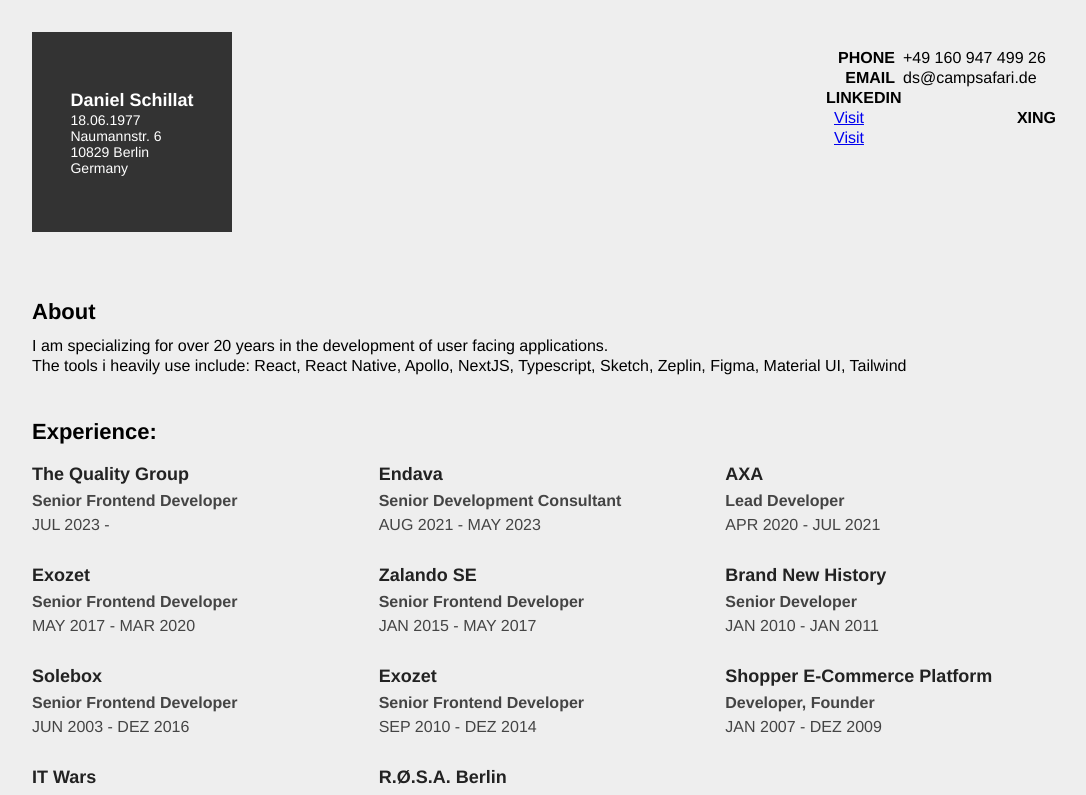
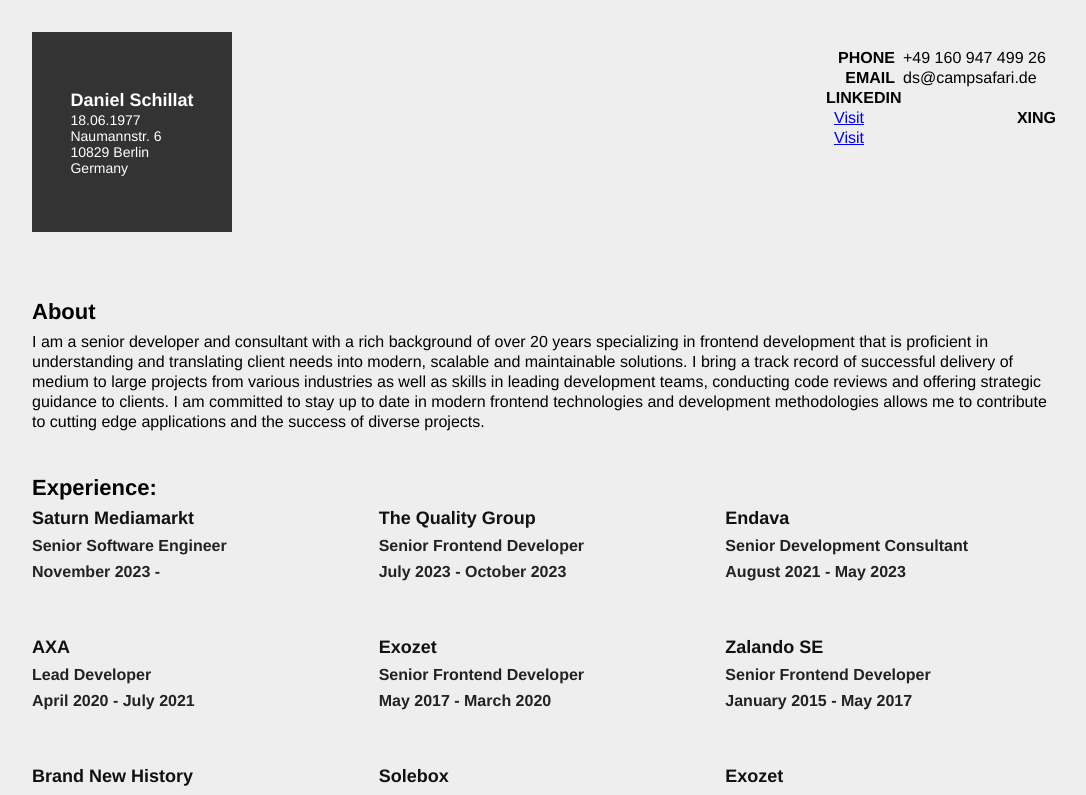
Before and after one commit to campsafari/campsafari.github.io, a React (Create React App) app: page / in a window 1280 px wide. Shown: the top 795 px of the page, without its empty margins (96-1182 px from the left). Built offline with nearby package versions, Linux system fonts and the light colour scheme; a web font is replaced by a local one.

Commit message:
chore: update data and add some more details

```diff
--- a/package.json
+++ b/package.json
@@ -4,8 +4,9 @@
   "private": true,
   "homepage": "http://campsafari.github.io",
   "dependencies": {
-    "react": "^16.14.0",
-    "react-dom": "^16.14.0"
+    "react": "^18.2.0",
+    "react-dom": "^18.2.0",
+    "react-markdown": "^9.0.1"
   },
   "scripts": {
     "start": "react-scripts start",
--- a/src/App.js
+++ b/src/App.js
@@ -1,124 +1,130 @@
-import React from 'react'
-import './App.scss'
-import Portfolio from './data'
-import ItemGrid from './components/item-grid'
-import Item from './components/item'
+import React from "react";
+import "./App.scss";
+import Portfolio from "./data";
+import ItemGrid from "./components/item-grid";
+import Item from "./components/item";
 
-const months = [
-    'JAN',
-    'FEB',
-    'MAR',
-    'APR',
-    'MAY',
-    'JUN',
-    'JUL',
-    'AUG',
-    'SEP',
-    'OKT',
-    'NOV',
-    'DEZ',
-]
+function formatDate(datestr) {
+  if (datestr) {
+    const parts = datestr.split(".");
+    const date = new Date(Date.UTC(parts[2], parts[1] - 1, parts[0]));
 
-function formatDate( datestr ) {
-    if ( datestr ) {
-        const parts = datestr.split('.');
-        const date = new Date( Date.UTC(parts[2],parts[1]-1, parts[0]) )
-        return `${ months[date.getMonth()] } ${ date.getFullYear() }`
+    return Intl.DateTimeFormat("en-US", {
+      month: "long",
+      year: "numeric",
+    }).format(date);
   }
-    return ''
+  return "";
 }
-
 
 function App() {
   return (
     <div className="app horizontal-pad-large">
-            <section className="section bottom-space-xlarge flex-container flex-dir-row  flex-justify-space-between">
-                <div className={ 'info-box bottom-space-large right-space-small' }>
+      <section className="section bottom-space-xlarge flex-container flex-dir-row flex-justify-space-between">
+        <div className={"info-box bottom-space-large right-space-small"}>
           <div>
-                        <h2 className={ 'info-name' }>{ Portfolio.info.name }</h2>
-                        <div>{ Portfolio.info.date }</div>
-                        <div>{ Portfolio.info.address }</div>
-                        <div>{ Portfolio.info.zip } { Portfolio.info.city }</div>
-                        <div>{ Portfolio.info.country }</div>
+            <h2 className={"info-name"}>{Portfolio.info.name}</h2>
+            <div>{Portfolio.info.date}</div>
+            <div>{Portfolio.info.address}</div>
+            <div>
+              {Portfolio.info.zip} {Portfolio.info.city}
+            </div>
+            <div>{Portfolio.info.country}</div>
           </div>
         </div>
-                <div className={'text-small align-self-end'}>
+        <div className="text-small">
           <dl>
             <dt>PHONE</dt>
-                        <dd>{ Portfolio.info.phone }</dd>
+            <dd>{Portfolio.info.phone}</dd>
             <dt>EMAIL</dt>
-                        <dd>{ Portfolio.info.email }</dd>
+            <dd>{Portfolio.info.email}</dd>
             <dt>LINKEDIN</dt>
-                        <dd><a href={"https://www.linkedin.com/in/daniel-schillat-a79464100/"} target={'blank'}>Visit</a></dd>
+            <dd>
+              <a
+                href={"https://www.linkedin.com/in/daniel-schillat-a79464100/"}
+                target={"blank"}
+              >
+                Visit
+              </a>
+            </dd>
             <dt>XING</dt>
-                        <dd><a href={"https://www.xing.com/profile/Daniel_Schillat"} target={'blank'}>Visit</a></dd>
+            <dd>
+              <a
+                href={"https://www.xing.com/profile/Daniel_Schillat"}
+                target={"blank"}
+              >
+                Visit
+              </a>
+            </dd>
           </dl>
         </div>
       </section>
 
       <section className="section bottom-space-xlarge">
-                <h2 className={ 'headline-level-1 bottom-space-medium' }>About</h2>
-                <div className={ 'text-small' }>{ Portfolio.info.intro }</div>
-                <div className={ 'text-small' }>{ Portfolio.info.tooling }</div>
+        <h2 className="headline-level-1">About</h2>
+        <div className={"text-small"}>{Portfolio.info.intro}</div>
+        <div className={"text-small"}>{Portfolio.info.tooling}</div>
       </section>
 
       <ItemGrid
-                title={ Portfolio.roles.title }
-                items={ Portfolio.roles.items }
-                renderItem={ ( item, index ) => (
+        title={Portfolio.roles.title}
+        items={Portfolio.roles.items}
+        renderItem={(item, index) => (
           <Item
-                        key={ index }
-                        title={ item.company }
-                        subtitle={ item.role }
-                        date={ `${ formatDate( item.from ) } - ${ formatDate( item.to ) }` }
-                        description={ item.description }
+            key={index}
+            title={item.company}
+            subtitle={item.role}
+            date={`${formatDate(item.from)} - ${formatDate(item.to)}`}
+            description={item.description}
+            responsibilities={item.responsibilities}
+            tools={item.tools}
           />
-                ) }
+        )}
       />
       <ItemGrid
-                title={ Portfolio.projects.title }
-                items={ Portfolio.projects.items }
-                renderItem={ ( item, index ) => (
+        title={Portfolio.projects.title}
+        items={Portfolio.projects.items}
+        renderItem={(item, index) => (
           <Item
-                        key={ index }
-                        title={ item.title }
-                        subtitle={ item.role }
-                        date={ `${ formatDate( item.from ) } - ${ formatDate( item.to ) }` }
-                        details={ 'Tools: ' + item.tools }
-                        description={ item.description }
-                        link={ item.link }
+            key={index}
+            title={item.title}
+            subtitle={item.role}
+            date={`${formatDate(item.from)} - ${formatDate(item.to)}`}
+            details={"Tools: " + item.tools}
+            description={item.description}
+            link={item.link}
           />
-                ) }
+        )}
       />
       <ItemGrid
-                title={ Portfolio.awards.title }
-                items={ Portfolio.awards.items }
-                renderItem={ ( item, index ) => (
+        title={Portfolio.awards.title}
+        items={Portfolio.awards.items}
+        renderItem={(item, index) => (
           <Item
-                        key={ index }
-                        title={ item.title }
-                        subtitle={ item.project }
-                        date={ item.date }
-                        details={ item.description }
+            key={index}
+            title={item.title}
+            subtitle={item.project}
+            date={item.date}
+            details={item.description}
           />
-                ) }
+        )}
       />
       <ItemGrid
         classes="print-only"
-                title={ Portfolio.education.title }
-                items={ Portfolio.education.items }
-                renderItem={ ( item, index ) => (
+        title={Portfolio.education.title}
+        items={Portfolio.education.items}
+        renderItem={(item, index) => (
           <Item
-                        key={ index }
-                        title={ item.title }
-                        subtitle={ item.subtitle }
-                        date={ `${ formatDate( item.from ) } - ${ formatDate( item.to ) }` }
-                        details={ item.description }
+            key={index}
+            title={item.title}
+            subtitle={item.subtitle}
+            date={`${formatDate(item.from)} - ${formatDate(item.to)}`}
+            details={item.description}
           />
-                ) }
+        )}
       />
     </div>
-    )
+  );
 }
 
-export default App
+export default App;
--- a/src/App.scss
+++ b/src/App.scss
@@ -10,7 +10,6 @@
   margin-top: 1cm;
 }
 
-
 .app {
   max-width: 1024px;
   margin: 16px auto;
@@ -19,8 +18,10 @@
   }
 }
 
-
-h1, h2, h3, h4 {
+h1,
+h2,
+h3,
+h4 {
   margin: 0;
 }
 
@@ -48,6 +49,9 @@
   white-space: nowrap;
 }
 
+ul {
+  margin: 0;
+}
 
 dl {
   width: 230px;
@@ -74,11 +78,10 @@
   medium: 16px,
   large: 24px,
   xlarge: 48px,
+  xxlarge: 90px,
 );
 
-
 @each $space, $value in $spacing {
-
   .top-space-#{$space} {
     margin-top: $value;
   }
@@ -149,23 +152,25 @@
   font-size: 22px;
   font-weight: 700;
   line-height: 16px;
+  margin-bottom: 12px;
 
   @media print {
     display: inline-block;
-        break-after: avoid;
-        page-break-after: avoid;
   }
 }
 
 .headline-level-2 {
   font-weight: 700;
   font-size: 18px;
-    color: #222;
+  color: #111;
+  margin-bottom: 8px;
 }
 
 .headline-level-3 {
   font-size: 16px;
   line-height: 16px;
+  margin-bottom: 8px;
+  font-weight: 700;
 }
 
 .headline-level-4 {
@@ -174,9 +179,7 @@
   font-weight: 500;
 }
 
-
 .item-grid {
-
   @media screen {
     margin: 0 -8px;
     display: flex;
@@ -193,14 +196,13 @@
   @media print {
     margin: 0;
     .cell {
-
       display: inline-block;
       break-inside: avoid;
       width: 100%;
       margin-bottom: 8px;
 
       &:after {
-                content: '';
+        content: "";
         display: block;
         height: 0px;
         visibility: hidden;
@@ -219,7 +221,26 @@
   break-inside: avoid;
   font-size: 14px;
   text-align: left;
-    color: #444;
+  color: #222;
+}
+
+.item-title {
+  font-weight: 700;
+  font-size: 18px;
+  color: #111;
+  margin-bottom: 8px;
+}
+
+.item-subtitle {
+  font-weight: 700;
+  font-size: 16px;
+  margin-bottom: 8px;
+}
+
+.item-date {
+  font-weight: 700;
+  font-size: 16px;
+  margin-bottom: 8px;
 }
 
 .info-box {
@@ -237,7 +258,6 @@
   align-items: center;
   color: #fff;
   background: #333;
-
 }
 
 .info-name {
--- a/src/components/item-grid.js
+++ b/src/components/item-grid.js
@@ -1,18 +1,16 @@
-import React from 'react'
+import React from "react";
 
-function ItemGrid( { title, items, renderItem, classes='' } ) {
-    return (
-        <section className={ `section bottom-space-xlarge ${classes}` }>
-            <header className={ 'headline-level-1 bottom-space-large' }>{ title }</header>
-            <div className={ 'item-grid' }>
-                { items.map( ( item, index ) => (
-                    <div className="cell">
-                        {renderItem(item, index)}
-                    </div>
-                ) ) }
-            </div>
-        </section>
-    )
+function ItemGrid({ title, items, renderItem, classes = "" }) {
+  return (
+    <section className={`section bottom-space-xlarge ${classes}`}>
+      <header className="headline-level-1">{title}</header>
+      <div className={"item-grid"}>
+        {items.map((item, index) => (
+          <div className="cell">{renderItem(item, index)}</div>
+        ))}
+      </div>
+    </section>
+  );
 }
 
-export default ItemGrid
+export default ItemGrid;
--- a/src/components/item.js
+++ b/src/components/item.js
@@ -1,23 +1,57 @@
-import React from 'react';
+import React from "react";
+import Markdown from "react-markdown";
 
-function Item ({title, subtitle, date, details, description, link}){
-    return (
-        <div className={'item bottom-space-large'}>
-            <h2 className={'headline-level-2 bottom-space-small'}>{title}</h2>
-            <h3 className={'headline-level-3 bottom-space-small'}>{subtitle}</h3>
-            <div className={'headline-level-4 bottom-space-tiny'}>{date}</div>
-            {details && (
-                <div className={'text-small bottom-space-tiny'}>{details}</div>
-            )}
-            {description && (
-                <div className={'text-small bottom-space-tiny print-only'}>{description}</div>
-            )}
-            {link && (
-                <a className={'item-link'} href={link}>Link</a>
-            )}
-        </div>
-    )
+function Item({
+  title,
+  subtitle,
+  date,
+  details,
+  description,
+  responsibilities,
+  link,
+  tools,
+}) {
+  return (
+    <article className="item bottom-space-xlarge">
+      <h2 className="item-title">{title}</h2>
+      <h3 className="item-subtitle">{subtitle}</h3>
+      <div className="item-date">{date}</div>
+
+      {description && (
+        <>
+          <div className="text-small bottom-space-large print-only">
+            <Markdown>{description}</Markdown>
+          </div>
+        </>
+      )}
+
+      {responsibilities && (
+        <>
+          <h4 className="headline-level-3 bottom-space-medium top-space-medium print-only">
+            Responsibilities:
+          </h4>
+          <div className="text-small bottom-space-large print-only">
+            <Markdown>{responsibilities}</Markdown>
+          </div>
+        </>
+      )}
+      {tools && (
+        <>
+          <h4 className="headline-level-3 bottom-space-small print-only">
+            Technologies:
+          </h4>
+          <div className="text-small bottom-space-small print-only">
+            {tools}
+          </div>
+        </>
+      )}
+      {link && (
+        <a className="item-link" href={link}>
+          Link
+        </a>
+      )}
+    </article>
+  );
 }
 
-
 export default Item;
--- a/src/data.js
+++ b/src/data.js
@@ -1,3 +1,4 @@
+// eslint-disable-next-line import/no-anonymous-default-export
 export default {
   info: {
     name: "Daniel Schillat",
@@ -8,10 +9,11 @@
     city: "Berlin",
     zip: "10829",
     country: "Germany",
-    intro:
-      "I am specializing for over 20 years in the development of user facing applications.",
-    tooling:
-      "The tools i heavily use include: React, React Native, Apollo, NextJS, Typescript, Sketch, Zeplin, Figma, Material UI, Tailwind",
+    intro: `I am a senior developer and consultant with a rich background of over 20 years specializing in frontend development that
+      is proficient in understanding and translating client needs into modern, scalable and maintainable solutions.
+      I bring a track record of successful delivery of medium to large projects from various industries as well as skills in leading development teams, conducting code reviews and offering strategic guidance to clients.
+      I am committed to stay up to date in modern frontend technologies and development methodologies allows me to contribute to cutting edge applications and the success of diverse projects.`,
+    tooling: "",
     phone: "+49 160 947 499 26",
     email: "ds@campsafari.de",
   },
@@ -20,44 +22,86 @@
     title: "Experience:",
     items: [
       {
+        from: "01.11.2023",
+        to: "",
+        role: "Senior Software Engineer",
+        company: "Saturn Mediamarkt",
+        tools:
+          "React, Styled Components, Typescript, ChartJS, Contentful, Apollo Client, Apollo Server, Type-GraphQl, GraphQL Codegen, Storybook, Playwright, Jest",
+        description: "",
+        responsibilities: `
+* Analyzing the existing architecture in terms of code quality, maintainability, performance and developer experience
+* Provide solutions and initiatives to improve the existing code base
+* Analyzing the application for accessibility issues and provide solutions for improvement
+        `,
+      },
+      {
         from: "01.07.2023",
-        to: "",
+        to: "31.10.2023",
         role: "Senior Frontend Developer",
         company: "The Quality Group",
-        description:
-          "Migrating multiple online shops built on different tech stacks to a single code base based on Remix / Shopify Hydrogen.",
+        tools:
+          "Remix, Shopify Oxygen, Shopify Hydrogen, Contentful, RadixUI, Tailwind, Tailwind Variants, Storybook, Playwright, Chromatic, GraphQl, GraphQL Codegen, Typescript",
+        responsibilities: `
+* Migration of multiple online shops built on different tech stacks to a single plattform based on Remix / Shopify Hydrogen & Oxygen
+* Establishment of a robust component base with RadixUI and Tailwind
+* Mentoring colleagues to be more productive with Remix, GraphQl, Tailwind and Contentful
+`,
       },
       {
         from: "01.08.2021",
         to: "31.05.2023",
         role: "Senior Development Consultant",
         company: "Endava",
-        description:
-          "I was hired to guide and lead a team for a german video streaming platform. The platform consists of multiple REST apis, a graphql backend and the frontend was built with NextJs and Apollo. My responsibilities were backend & frontend coding, UX and development consulting, creating user flows in figma, project management, writing user stories for new features, validating feature requests made by the client and mentoring other developers in the team.",
+        tools:
+          "NextJS, Apollo Server, Apollo Client, Tailwind, REST, CSS, VideoJS, OvermindJS, Storybook, Jest, NextAuth, Socket.io, HeadlessUI, ReactSpring, GraphQl Codegen, MSW, Typescript, React Admin, React Testing Library",
+        responsibilities: `
+* Guiding, mentoring and leading of a nearshore team to develop a german video streaming platform based on NextJS, multiple REST apis and a graphql middleware
+* Creating a resilient application framework with an emphasis on performance and scalability
+* UX and development consulting
+* Validating client requests and translating them into technical requirements
+* Assuring a clean and scalable code base by applying clean code principles through code reviews and pair programming
+`,
       },
       {
         from: "01.04.2020",
         to: "31.06.2021",
         role: "Lead Developer",
         company: "AXA",
-        description:
-          "AXA hired me to design and develop an internal process management application. This was build using NextJs, Apollo and Material UI.",
+        tools:
+          "NextJS, Apollo Server, Apollo Client, Material UI, Jest, Storybook, MSW, Typescript, OvermindJS, React Testing Library, GraphQL Codegen, SpringBoot, OpenShift",
+        responsibilities: `
+* Create and implement a process management application to enhance internal workflow efficiency
+* Mentoring other developers in NextJS, React and Material UI as well as best practices in frontend development`,
       },
       {
         from: "01.05.2017",
         to: "31.03.2020",
         role: "Senior Frontend Developer",
         company: "Exozet",
-        description:
-          "In this role i was mostly leading frontend development teams and helping the developers with the transition to modern tech stacks like React, Apollo and Redux as well as laying the foundations of that particular projects.",
+        tools:
+          "React, React Native, React Navigation, SCSS, GraphQl, TWIG, Handlebars, SpringBoot, Foundation, Webpack, RxJS, Redux, Typescript, Storybook, Jest, Zeplin, Sketch",
+        responsibilities: `
+* Leading frontend development teams
+* Mentoring developers and helping them with the transition to modern tech stacks like NextJS, React, Apollo and Redux
+* Laying foundations for different projects by establishing best practices for component and application architectures, styling solutions, etc...
+* Released two of Germany´s most popular online video platforms, the ZDF Mediathek and 3Sat Mediathek
+* Establishing a robust component architecture for both platforms
+* Introduction of a design system based on Sketch, Zeplin and Storybook
+* Providing guidance to designers on designing with and for design systems, employing an atomic design approach
+* Development of the 3Sat Mediathek as well as the 3Sat Mobile App for iOS and Android with React Native
+* Conducting code reviews
+          `,
       },
       {
         from: "01.01.2015",
         to: "31.04.2017",
         role: "Senior Frontend Developer",
         company: "Zalando SE",
-        description:
-          "I was hired as a lead developer to kick start Zalando´s curating shopping platform.",
+        tools: "React, SCSS, Foundation, Scala, Play Framework",
+        description: `
+* Lead developer to kickstart Zalando´s curating shopping platform ZALON.
+* Creating a robust codebase that can be easily extended and readily utilized by other developers`,
       },
       {
         from: "01.01.2010",
@@ -71,27 +115,56 @@
         to: "31.12.2016",
         role: "Senior Frontend Developer",
         company: "Solebox",
-        description: "",
+        tools:
+          "Magento, CSS, Javascript, PHP, AWS, MySql, Flash, Flex, Papervision 3D, Illustrator, Photoshop",
+        description: `Design, Development, DevOps.
+        All of this was part of my role as i was the only developer for one of the top 10 sneaker stores worldwide at that time.
+        We started with a super simple flash based storefront and a simple backend written in PHP.
+        After a while our own headless e-commerce plattform, Shopper, evolved out of this.
+        Until the iPhone came out the storefront was built with Flash/Flex Builder and supported SEO, Deeplinking, etc...
+        Everything one would expect from a sophisticated online store.
+        Those challenges were basically the same that SPAs faced when they became a thing.
+        When features were required faster than we could implement them in our own plattform and Magento came around, we decided to migrate to Magento.
+        This also added immediate support for mobile browsers but came with other challenges like scalability.
+        Which is pretty important when you have a couple thousand requests per second when people are waiting for limited sneakers to be released online and are hitting the refresh button constantly.
+        To make scaling a trivial and automatic task i decided to move the shop to a containerized AWS setup.
+        In 2015 the shop was sold to Snipes/Deichmann and is maintained by them since 2017.
+        `,
       },
       {
         from: "01.09.2010",
         to: "31.12.2014",
         role: "Senior Frontend Developer",
         company: "Exozet",
+        tools:
+          "Javascript, CSS, BackboneJS, jQuery, MooTools, Handlebars, EJS, HTML, PHP,  Agavi, Illustrator",
         description: "",
+        responsibilities: `
+* UX & UI Design
+* Mentoring developers in event driven frontend application practices
+* Introduction of design system based component architectures
+        `,
       },
       {
         from: "01.01.2007",
         to: "31.12.2009",
         role: "Developer, Founder",
         company: "Shopper E-Commerce Platform",
-        description: "",
+        tools:
+          "Flash, Flex Builder, AMFPHP, HTML, Javascript, PHP, MySQL, Illustrator, Photoshop",
+        description: `We designed and developed a headless e-commerce plattform in PHP.
+        The client technologies were decoupled and not relying on the technology used in the e-commerce application which was, at that time, a very new apporach to build online shops.
+        The plattform supported an easy creation of different product types with different attributes, similiar to what shopify does today with product types and meta fields.
+        It also supported shipping providers like DHL and UPS and dynamic shipping costs calculations based on weight and destination.
+        My main responsiblities were the UX and UI design of the admin interface as well as API design and the visual design and development of store fronts.
+        `,
       },
       {
         from: "01.01.2001",
         to: "31.12.2002",
         role: "Developer, Founder",
         company: "IT Wars",
+        tools: "Flash, Director, Cinema4D, Illustrator, After Effects, PHP",
         description: "",
       },
       {
@@ -99,6 +172,7 @@
         to: "31.12.2001",
         role: "Frontend Developer",
         company: "R.Ø.S.A. Berlin",
+        tools: "Flash, Cinema4D, Illustrator, After Effects, PHP",
         description: "",
       },
     ],
@@ -111,7 +185,7 @@
         role: "Lead Developer",
         from: "01.02.2020",
         to: "31.03.2020",
-        tools: "React Native, Apollo Client, GraphQl",
+        tools: "React Native, Apollo Client, GraphQl, Redux",
         description:
           'Development of the mobile app for the TV show "The Masked Singer" with React-Native and Apollo Client',
         link: "",
@@ -121,7 +195,7 @@
         role: "Lead Developer",
         from: "01.12.2019",
         to: "01.03.2020",
-        tools: "React Native, Apollo Client, GraphQl",
+        tools: "React Native, Apollo Client, GraphQl, Redux",
         description:
           'Development of the mobile app for the TV show "Big Brother" with React-Native and Apollo Client',
         link: "",
@@ -131,7 +205,7 @@
         role: "Senior Frontend Developer",
         from: "01.12.2018",
         to: "01.05.2019",
-        tools: "SASS, Foundation, Javascript, Atomic Design",
+        tools: "SASS, Foundation, Javascript, Atomic Design, Twig",
         description:
           "Development of the foundation for frontend components and bridging the gap between design and development. This was done by establishing a common lingo for modules and components, setting up the workflow between design and development via sketch and zeplin as well as defining component APIs for engineering.",
         link: "https://www.3sat.de",
@@ -150,9 +224,9 @@
         role: "Lead Frontend Developer",
         from: "01.06.2019",
         to: "",
-        tools: "Foundation, Javascript, SASS, Redux, React",
+        tools: "Foundation, Javascript, SASS, Redux, React, Twig",
         description:
-          "Establishing a solid component foundation and a partly migration of the existing stack based on twig and spring boot to react and redux. The migration was done gradually via react portals.",
+          "Establishing a robust component foundation and a partly migration of the existing stack based on twig and spring boot to react and redux. The migration was done gradually via react portals.",
         link: "https://apps.apple.com/de/app/3sat-mediathek/id687276377",
       },
       {
```
Also changed, not shown: src/logo.svg (deleted), 1 other file (tests, documents, lock files or other folders). Lines whose indentation alone changed are shown as unchanged.
